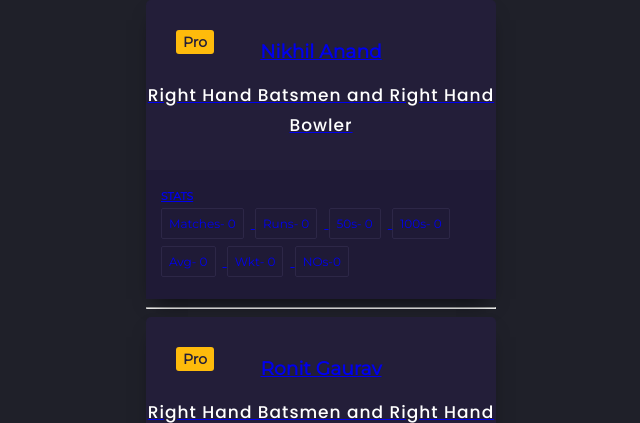
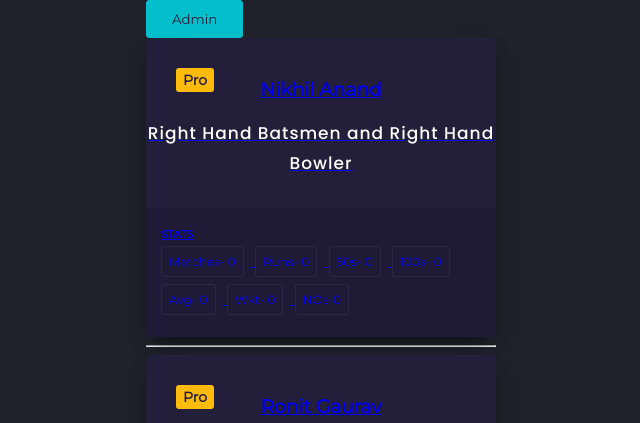
Before and after one commit to rishabhgaurav007/IndoorCricketScoring, a Django app: page / in a window 1280 px wide. Shown: the top 423 px of the page, without its empty margins (319-959 px from the left). Run offline with Django 3.2, Linux system fonts and the light colour scheme; data comes from the database, SQL or seed files in the repository.

Commit message:
UI Changes and Admin

```diff
--- a/Matches/urls.py
+++ b/Matches/urls.py
@@ -3,7 +3,7 @@ from django.urls import path
 from Matches import views
 
 urlpatterns = [
-    path('admin/', admin.site.urls),
+    path('admin/', admin.site.urls, name='admin'),
     path('',views.index,name='home'),
     path('<int:pk>/',views.show,name='show'),
     path('scores/',views.score,name='score')
--- a/templates/index.html
+++ b/templates/index.html
@@ -10,6 +10,7 @@
 
     <body>
     <div>
+        <div><a href="{% url 'admin' %}"><button class="primary">Admin</button></a></div>
             {% for player in players %}
 
                 <div class="card-container">
```
